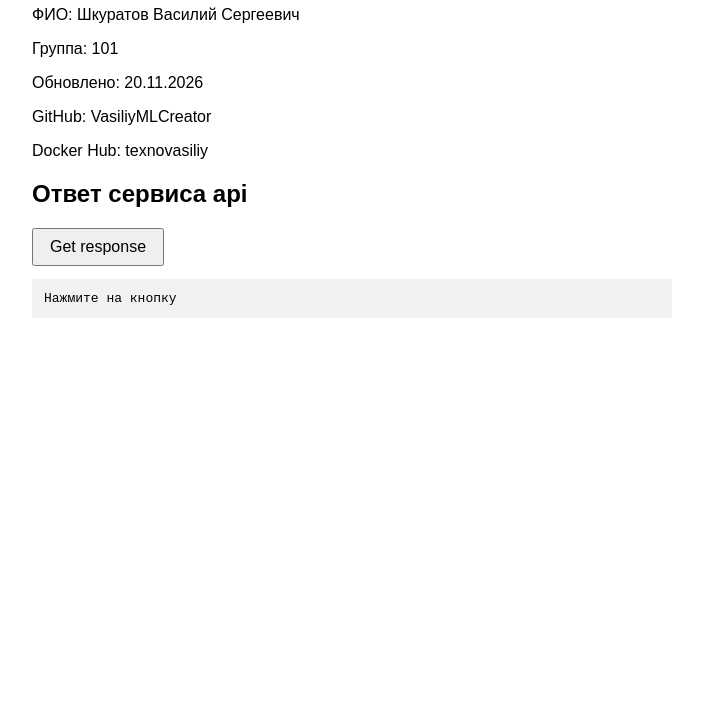
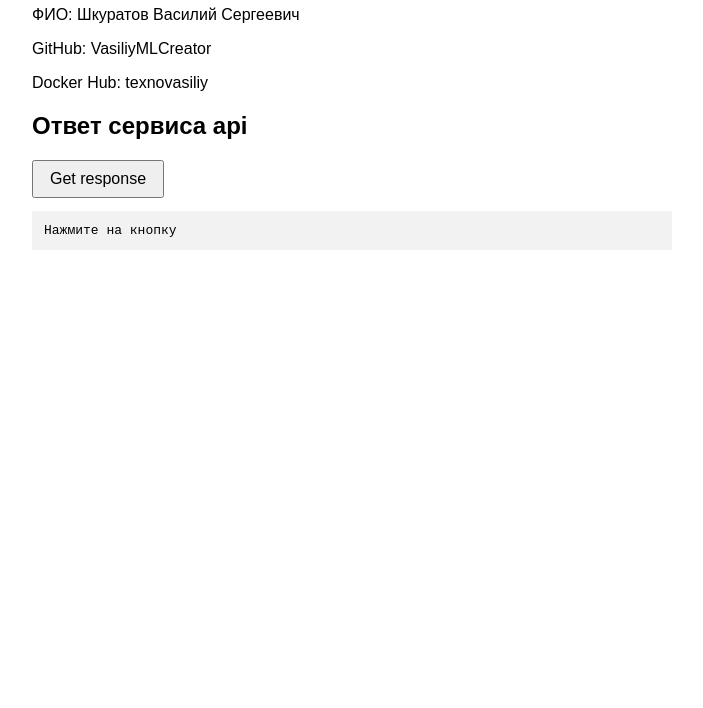
Before and after one commit to VasiliyMLCreator/GitLab2, a plain HTML site: page docker-lab/frontend/index.html in a window 1280 px wide. Shown: the part 92-800 px from the top of the page, without its empty margins (288-991 px from the left). Drawn offline with Linux system fonts and the light colour scheme.

Commit message:
Restore project files to initial session state

```diff
--- a/docker-lab/frontend/index.html
+++ b/docker-lab/frontend/index.html
@@ -12,8 +12,6 @@
 <body>
     <h1>Лабораторная работа</h1>
     <p>ФИО: Шкуратов Василий Сергеевич</p>
-    <p>Группа: 101</p>
-    <p>Обновлено: 20.11.2026</p>
     <p>GitHub: VasiliyMLCreator</p>
     <p>Docker Hub: texnovasiliy</p>
 
```
